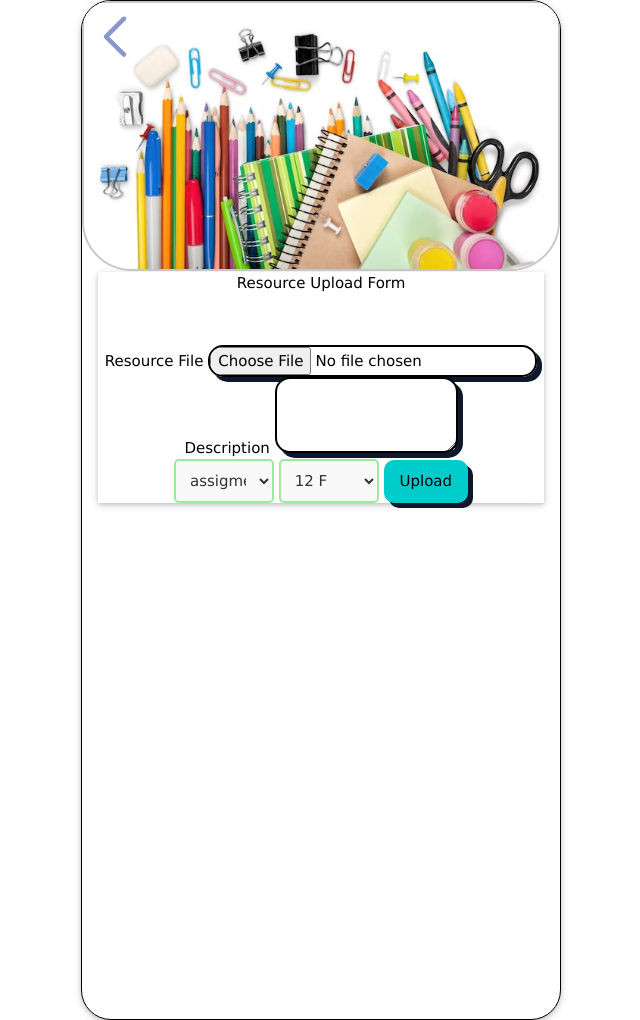
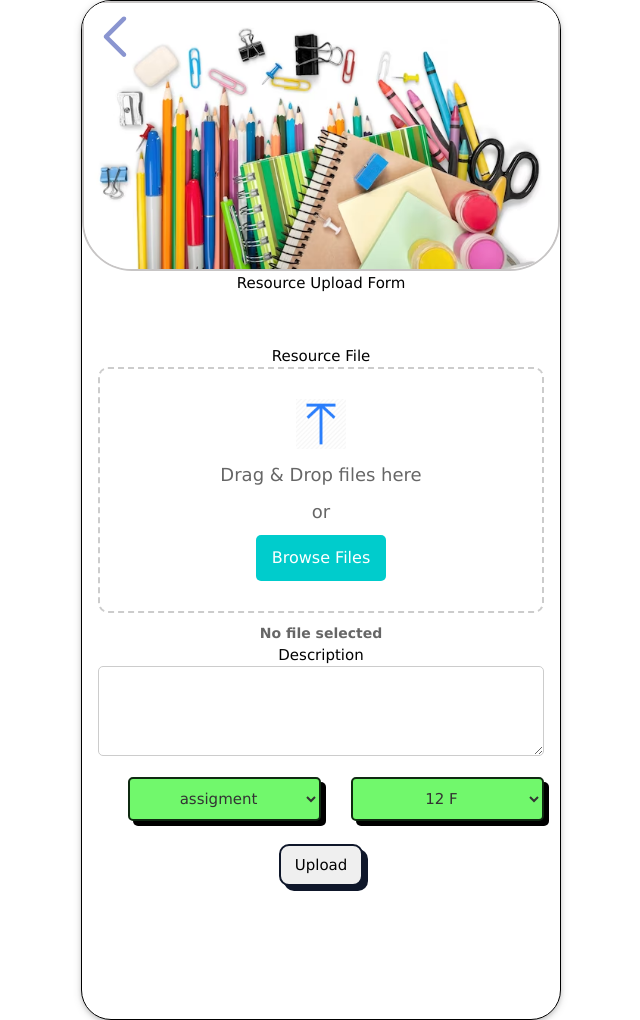
Before and after one commit to omerKkemal/Work, a Flask app: page /admin/panal/add_resource in a window 1280 px wide. Shown: the whole page, without its empty margins (319-959 px from the left). Run offline with Flask 3, Linux system fonts and the light colour scheme; a user stored in the database is signed in; some web fonts are replaced.

Commit message:
improved upload front end
frond end improved for both teacher and admin

```diff
--- a/admin/templates/uplaod_resource.html
+++ b/admin/templates/uplaod_resource.html
@@ -24,31 +24,42 @@
   </header>
   <main id="content2" class="main4" style="display: none;">
 <div class="w3-container">
-    <div class="w3-card">
+    <div>
         <div class="card-header bg-secondary text-white">
             Resource Upload Form
         </div>
-        <div>
+        <div class="form-container">
           <form action="/admin/panal/add_resource" method="POST" enctype="multipart/form-data">
-                <div>
               <label for="resource">Resource File</label>
-                    <input type="file" class="ss round" id="resource" name="files" required>
+              <label for="file-input">
+                <div class="upload-box" id="drop-area">
+                    <img src=" {{url_for('static',filename='img/upload_icon.png') }}" alt="Upload Icon">
+                    <p>Drag & Drop files here</p>
+                    <p>or</p>
+                    <span class="browse-btn">Browse Files</span>
                 </div>
-                <div>
+            </label>
+            <input type="file" id="file-input" name="files" required multiple>
+            <div id="file-name" class="file-name">No file selected</div>
+
               <label for="description">Description</label>
-                    <textarea class="ss round" id="description" name="description" rows="3" required></textarea>
-                </div>
-                <select name="resource_type">
+              <textarea id="description" name="description" rows="3" required></textarea>
+              <br>
+            <div style="border: 30px;" class="list">
+              <select class="item" name="resource_type" id="resource_type">
                   {% for x in resource %}
                   <option value="{{ x }}">{{ x }}</option>
                   {% endfor %}
               </select>
-                <select name="section">
+
+
+              <select class="item" name="section" id="section">
                   {% for x in sections %}
                   <option value="{{ x[0] }}">{{ x[1] }} {{ x[2] }}</option>
                   {% endfor %}
               </select>
-                <button type="submit" class="btn" style="background-color: #00cccc; border-color: #00cccc;">Upload</button>
+            </div>
+              <br><button type="submit" class="btn">Upload</button>
           </form>
       </div>
     </div>
@@ -56,6 +67,40 @@
 </main>
 </section>
 </div>
+<script>
+  const dropArea = document.getElementById("drop-area");
+  const fileInput = document.getElementById("file-input");
+  const fileNameDisplay = document.getElementById("file-name");
+
+  dropArea.addEventListener("dragover", (event) => {
+      event.preventDefault();
+      dropArea.classList.add("dragover");
+  });
+
+  dropArea.addEventListener("dragleave", () => {
+      dropArea.classList.remove("dragover");
+  });
+
+  dropArea.addEventListener("drop", (event) => {
+      event.preventDefault();
+      dropArea.classList.remove("dragover");
+
+      if (event.dataTransfer.files.length > 0) {
+          fileInput.files = event.dataTransfer.files;
+          updateFileName();
+      }
+  });
+
+  fileInput.addEventListener("change", updateFileName);
+
+  function updateFileName() {
+      if (fileInput.files.length > 0) {
+          fileNameDisplay.textContent = Array.from(fileInput.files).map(f => f.name).join(", ");
+      } else {
+          fileNameDisplay.textContent = "No file selected";
+      }
+  }
+</script>
 <script src=" {{url_for('static',filename='js/action.js')}} "></script>
 <script src=" {{url_for('static',filename='js/api.js')}} "></script>
 </body>
--- a/static/css/custom.css
+++ b/static/css/custom.css
@@ -147,6 +147,78 @@ form{
     display: block;
 }
 
+.upload-container {
+    width: 500px;
+    background: white;
+    padding: 20px;
+    border-radius: 10px;
+    box-shadow: 0 4px 10px rgba(0, 0, 0, 0.1);
+    text-align: center;
+}
+
+.upload-box {
+    border: 2px dashed #ccc;
+    border-radius: 10px;
+    padding: 30px;
+    cursor: pointer;
+    transition: 0.3s;
+}
+
+.upload-box.dragover {
+    border-color: #009999;
+    background-color: #f0f8ff;
+}
+
+.upload-box img {
+    width: 50px;
+}
+
+.upload-box p {
+    font-size: 18px;
+    color: #666;
+    margin: 10px 0;
+}
+
+.browse-btn {
+    display: inline-block;
+    padding: 10px 15px;
+    background-color: #00cccc;
+    color: white;
+    font-size: 16px;
+    border-radius: 5px;
+    text-decoration: none;
+    cursor: pointer;
+    transition: 0.3s;
+    border: 1px solid transparent;
+}
+
+.browse-btn:hover {
+    background-color: white;
+    color: #00cccc;
+    border: 1px solid #00cccc;
+}
+
+#file-input {
+    display: none;
+}
+
+.file-name {
+    margin-top: 10px;
+    font-size: 14px;
+    color: #666;
+    font-weight: bold;
+}
+
+input, textarea, select {
+    width: 100%;
+    padding: 10px;
+    margin-top: 5px;
+    margin-bottom: 15px;
+    border: 1px solid #ccc;
+    border-radius: 5px;
+    font-size: 16px;
+}
+
 @keyframes fadInOut{
     0%{
         opacity: 0;
```
Also changed, not shown: static/img/upload_icon.png (added), 1 other file. Lines whose indentation alone changed are shown as unchanged.
